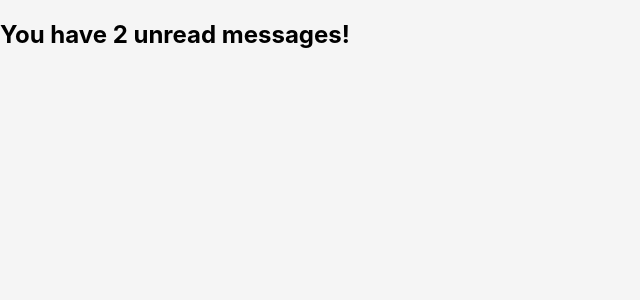
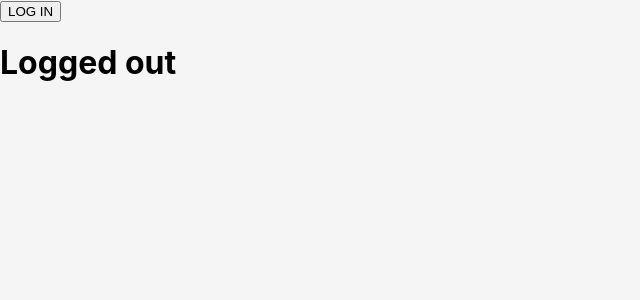
Before and after one commit to abhishekkhare/react_todolist, a React (Create React App) app: page / in a window 1280 px wide. Shown: the top 300 px of the page, without its empty margins (0-640 px from the left). Built offline with nearby package versions, Linux system fonts and the light colour scheme.

Commit message:
React Conditional Rendering -4

```diff
--- a/src/App.js
+++ b/src/App.js
@@ -1,22 +1,46 @@
-import React, {Component} from "react"
+import React from "react"
 
+/*
+Challenge:
 
-class App extends Component {
+Given a stateless functional component:
+1. Follow the steps necessary to add state to it,
+    // class-based component
+    // constructor method
+2. Have state keep track of whether the user is logged in or not
+    // isLoggedIn: Boolean (true or false)
+3. Add a button that logs the user in/out
+    // event listener (onClick)
+    a. extra challenge - make the button display "log in" if they're not logged in and "log out" if they are
+        // Conditional Rendering
+4. Display text that says "Logged in" if the user is logged in, or "Logged out" if they're not.
+    // Conditional Rendering
+*/
+
+class App extends React.Component {
     constructor() {
         super()
         this.state = {
-            unreadMessages: ["a", "b"] //empty the array and see the difference.
+            isLoggedIn: false
         }
+        this.handleClick = this.handleClick.bind(this)
     }
-    // &&
-    // false && false
+
+    handleClick() {
+        this.setState(prevState => {
+            return {
+                isLoggedIn: !prevState.isLoggedIn
+            }
+        })
+    }
+
     render() {
+        let buttonText = this.state.isLoggedIn ? "LOG OUT" : "LOG IN"
+        let displayText = this.state.isLoggedIn ? "Logged in" : "Logged out"
         return (
             <div>
-                {
-                    this.state.unreadMessages.length > 0 &&
-                    <h2>You have {this.state.unreadMessages.length} unread messages!</h2>
-                }
+                <button onClick={this.handleClick}>{buttonText}</button>
+                <h1>{displayText}</h1>
             </div>
         )
     }
```
